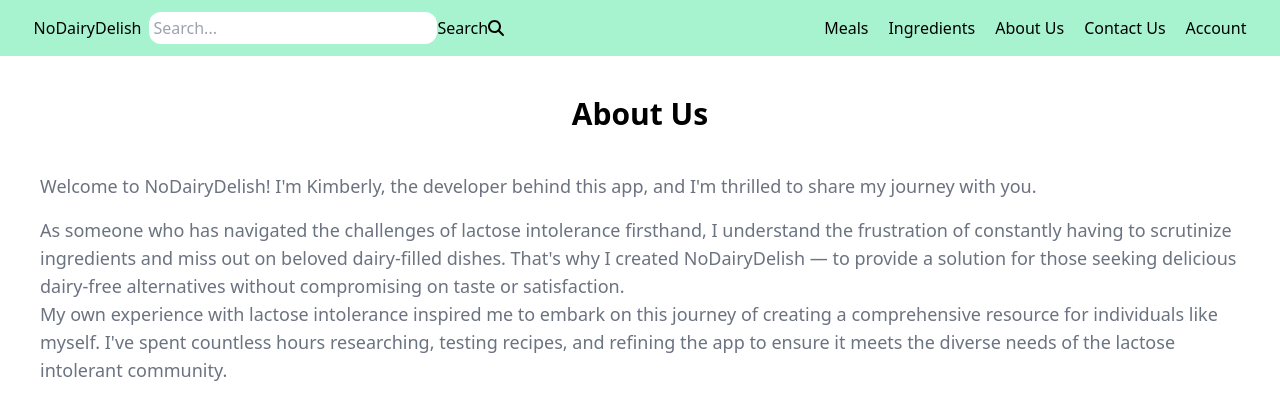
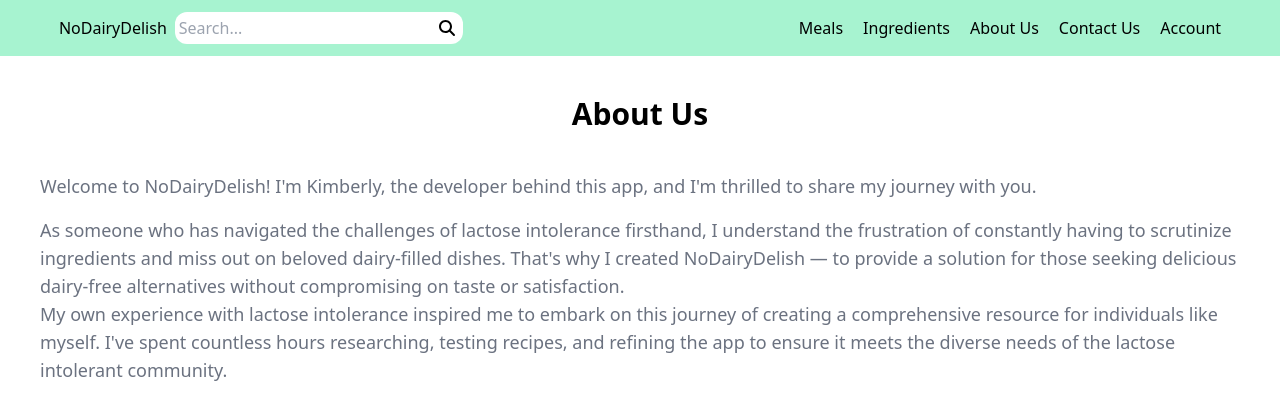
Before and after one commit to kimbencinas/no-dairy-delish, a React (Create React App) app: page /about in a window 1280 px wide. Shown: the top 420 px of the page. Built offline with nearby package versions, Linux system fonts and the light colour scheme.

Commit message:
Move searchbar icon onto searchbar

```diff
--- a/src/Components/Search.jsx
+++ b/src/Components/Search.jsx
@@ -47,8 +47,9 @@ function Search() {
                     placeholder="Search..."
                     className="rounded-xl p-1 focus:outline-none focus:ring focus-border-purple-500 w-72"
                 />
-                <button type="submit">Search</button>
-                <FontAwesomeIcon icon={faMagnifyingGlass} />
+                <button type="submit" className="transform -translate-x-6">
+                    <FontAwesomeIcon icon={faMagnifyingGlass} />
+                </button>
             </form>
         </div>
     )
```
